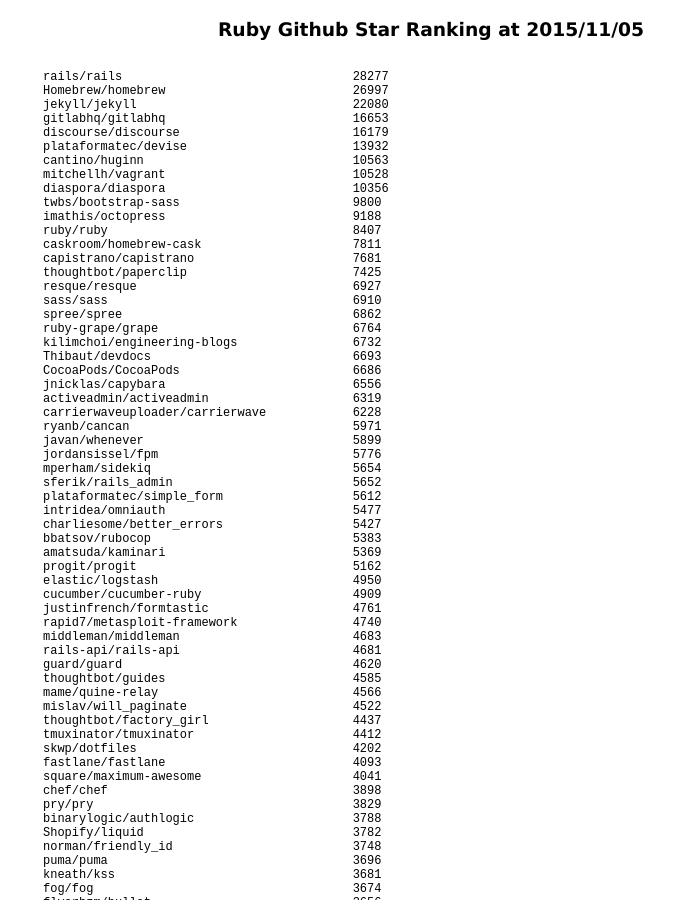
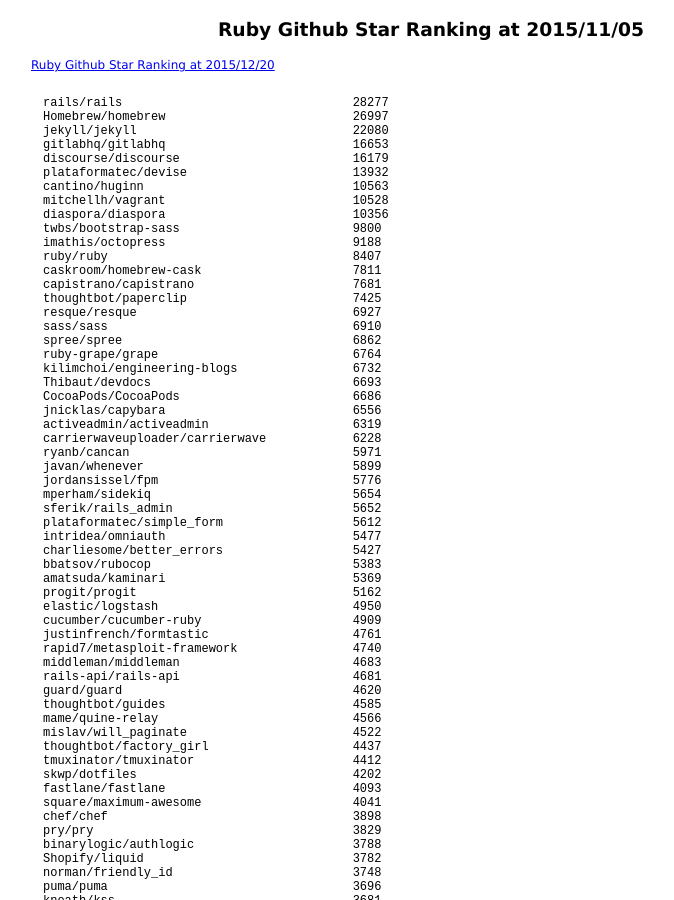
Before and after one commit to 38elements/38elements.github.com, a Jekyll site: the page built from _posts/2015-11-05-ruby-repository-github-star-ranking.md, in a window 1280 px wide and 900 px high. Shown: the whole window, without its empty margins (209-883 px from the left). Built offline with Jekyll 4.4.1, drawn with Linux system fonts in a browser that asks for light colours; Markdown is read by kramdown in place of the engine named in the settings.

Commit message:
Update 2015-11-05-ruby-repository-github-star-ranking.md

```diff
--- a/_posts/2015-11-05-ruby-repository-github-star-ranking.md
+++ b/_posts/2015-11-05-ruby-repository-github-star-ranking.md
@@ -2,6 +2,7 @@
 layout: posts
 title: Ruby Github Star Ranking at 2015/11/05
 ---
+[Ruby Github Star Ranking at 2015/12/20](/2015/12/20/ruby-repository-github-star-ranking.html)
 <pre style="background-color: white;border: none;">
 rails/rails                                28277
 Homebrew/homebrew                          26997
```
